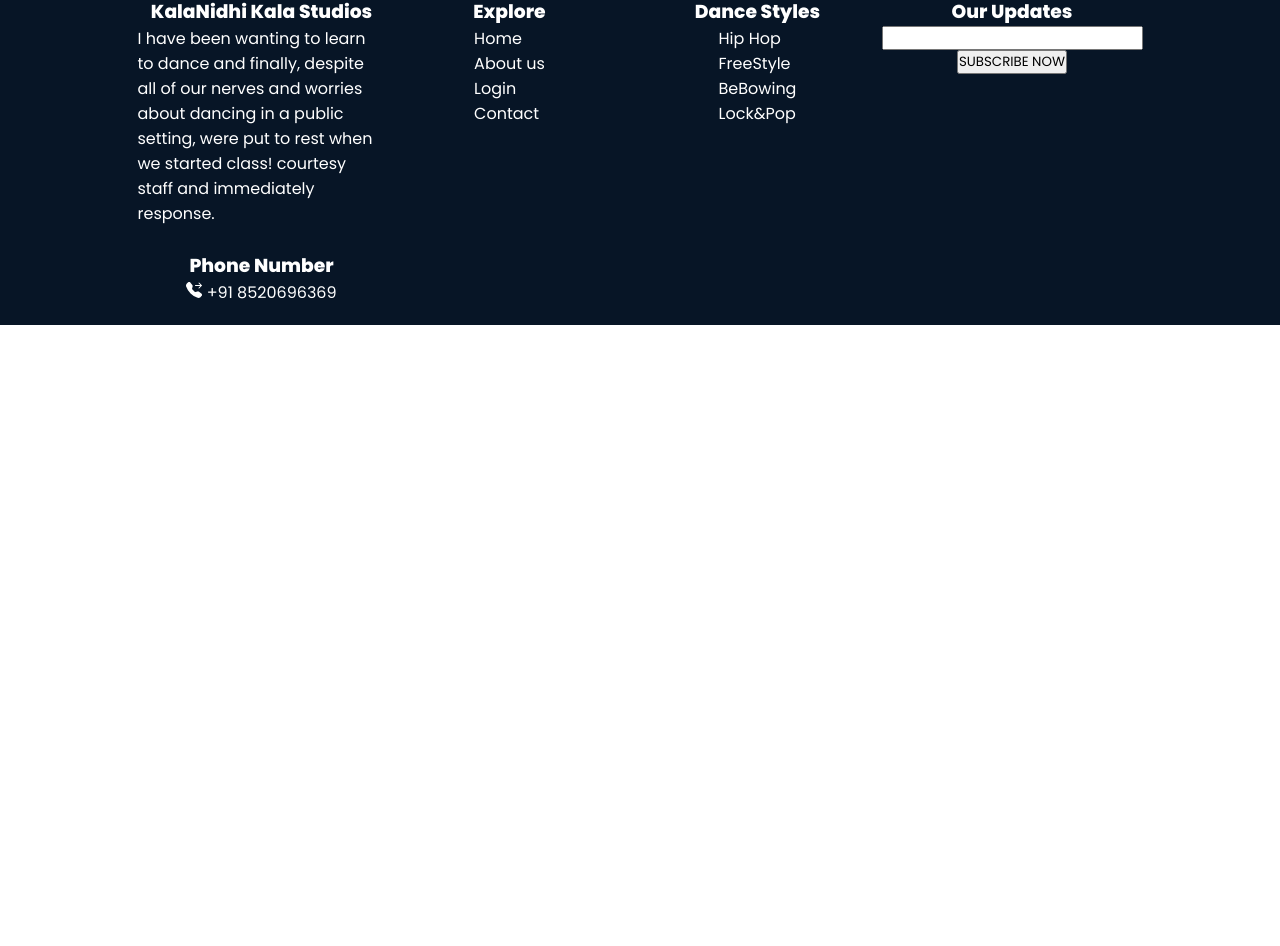
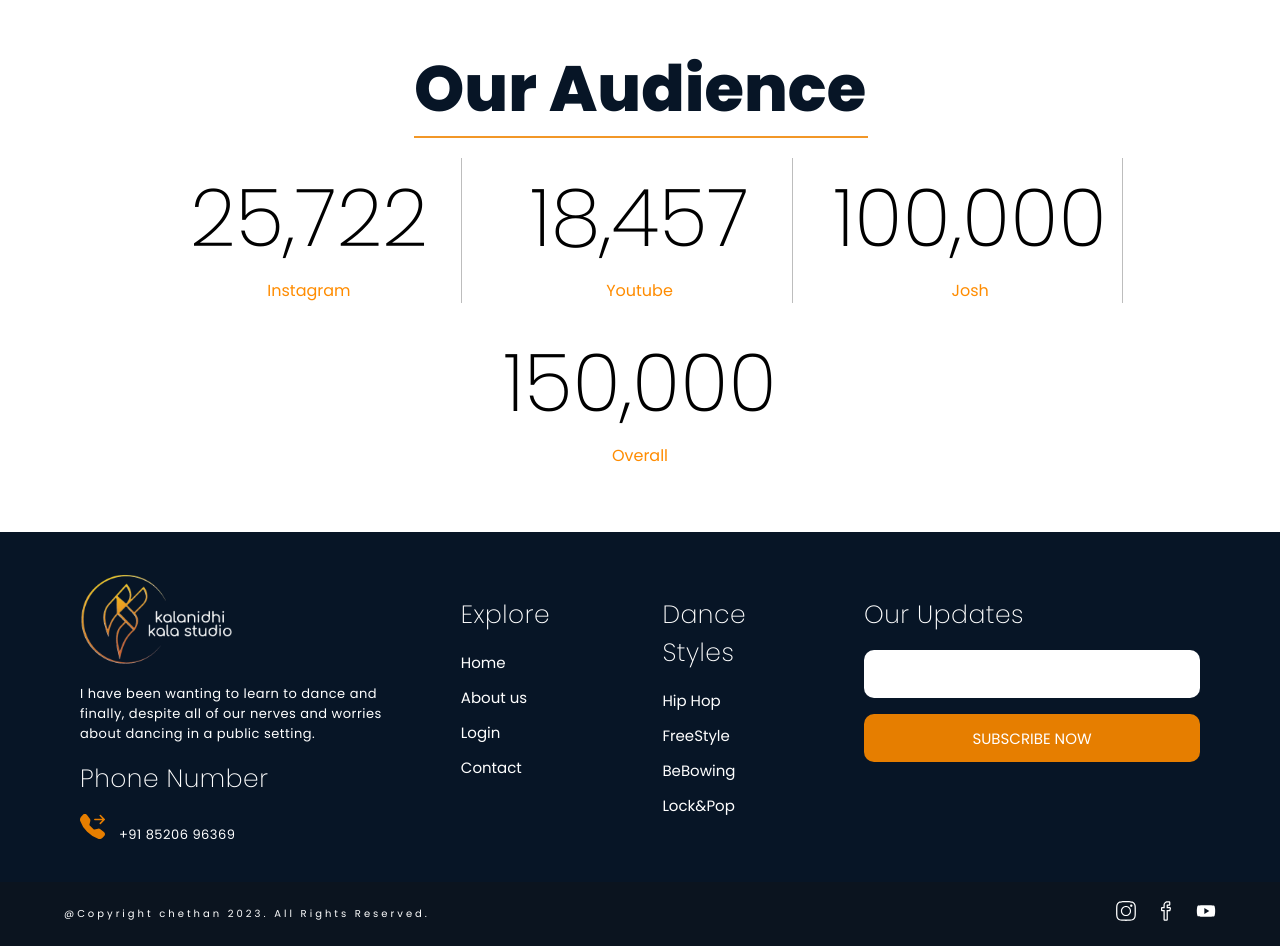
Before and after one commit to Chethan-b13/KnkStudios_Frontend, a React (Create React App) app: page / in a window 1280 px wide. Shown: the part 1582-2528 px from the top of the page. Before the commit the page ends 1907 px from the top, so only its background shows below. Built offline with nearby package versions, Linux system fonts and the light colour scheme.

Commit message:
counter & footer in home page

```diff
--- a/package.json
+++ b/package.json
@@ -7,6 +7,7 @@
     "@testing-library/react": "^13.4.0",
     "@testing-library/user-event": "^13.5.0",
     "react": "^18.2.0",
+    "react-countup": "^6.4.1",
     "react-dom": "^18.2.0",
     "react-icons": "^4.7.1",
     "react-intersection-observer": "^9.4.2",
@@ -14,6 +15,7 @@
     "react-scripts": "5.0.1",
     "react-transition-group": "^4.4.5",
     "sass": "^1.58.3",
+    "use-count-up": "^3.0.1",
     "web-vitals": "^2.1.4"
   },
   "scripts": {
--- /dev/null
+++ b/src/Components/Common/Counter.css
@@ -0,0 +1,31 @@
+.Columns4{
+    display: flex;
+    gap: 2%;
+    align-items: center;
+    width: 100%;
+    justify-content: center;
+    flex-wrap: wrap;
+}
+
+.Columns4 h1{
+    font-size: 5rem;
+    text-align: center;
+    width: 19rem;
+    font-weight: 200;
+}
+
+.Columns4 div:not(:last-child){
+    border-right: 1px solid rgb(189, 189, 189);
+}
+
+.numbers{
+    display: flex;
+    flex-direction: column;
+    align-items: center;
+    justify-content: center;
+    margin-top: 20px;
+}
+
+.numbers p{
+    color: #ff8c00;
+}
--- /dev/null
+++ b/src/Components/Common/Counter.js
@@ -0,0 +1,41 @@
+import React,{useRef} from 'react'
+import CountUp from 'react-countup'
+import { useInView } from 'react-intersection-observer'
+import '../Pages/Home.scss'
+import './Counter.css'
+
+const count = (social_media , end) =>{
+  return (
+    <div className="numbers">
+      <h1><CountUp start={0} end={end} duration={2} delay={0}/></h1>
+      <p>{social_media}</p>
+    </div>
+  );
+}
+
+function Counter () {
+  const {ref:myref , inView:elementVisible } = useInView()
+    const numbers = {
+        Instagram : 25722,
+        Youtube : 18457,
+        Josh : 100000,
+        Overall : 150000
+    }
+  return (
+    <div ref={myref} className="contentContainer">
+        <h1 className='contentH1'>Our Audience</h1>
+        {
+          elementVisible &&
+          <div className="Columns4">
+
+            {Object.keys(numbers).map((key) => {
+                return (count(key, numbers[key]))
+                 })}
+          </div>
+        }
+
+    </div>
+  );
+}
+
+export default Counter;
--- a/src/Components/Common/Footer.css
+++ b/src/Components/Common/Footer.css
@@ -2,32 +2,125 @@
     width: 100%;
     height: auto;
     background-color: #071526;
+    margin-top: 4rem;
 }
 
 .cwhite{
     color: white;
 }
 
-.Col4{
+.Colums4{
     display: flex;
-    justify-content:center;
-    padding: 20px;
+    gap: 4%;
+    padding: 2rem 5rem;
 }
 
 .flex-col{
     display: flex;
     flex-direction: column;
-    align-items: center;
+    justify-content: center;
+    gap: 1rem;
+}
+
+.flex-col p{
+    font-size: 13px;
+    letter-spacing: 0.5px;
+}
+.flex-col p svg{
+    margin-right: 10px;
+    color: #e67e00;
+    font-size: 25px;
+}
+
+.flex-col h3{
+    font-size: 25px;
+    font-weight: 200;
+    letter-spacing: 0.5px;
 }
 
 .col1{
-    width: 20%;
+    width: 30%;
+}
+
+.col1 img{
+    width: 10rem;
 }
 
 .col2{
-    width: 20%;
+    width: 14%;
+    justify-content: initial;
+    padding: 2rem 0rem;
+}
+
+.col2 ul{
+    flex-direction: column;
+    display: flex;
+    gap: 10px;
 }
 
 .col2 ul li a{
     color: white;
+    font-size: 15px;
+    transition: all .2s ease-in-out;
 }
+.col2 ul li a:hover{
+    color: #ff9310;
+}
+
+.col4{
+    justify-content: initial;
+    width: 30%;
+    padding: 2rem 0;
+}
+
+.col4 input{
+    height: 3rem;
+    border-radius: 10px;
+    font-size: 15px;
+    border: none;
+    text-align: center;
+    transition: all .2s ease-in-out;
+}
+
+.col4 input:focus{
+    outline: none;
+    scale: 1.03;
+}
+
+.col4 button{
+    height: 3rem;
+    border-radius: 10px;
+    border: none;
+    color: white;
+    font-size: 15px;
+    background: #e67e00;
+    transition: all .2s ease-in-out;
+}
+
+.col4 button:hover{
+    color: black;
+}
+
+.copyRights{
+    width: 100%;
+    height: 4rem;
+    background-color: #0b141f;
+    display: flex;
+    padding: 0 4rem;
+    color: white;
+    justify-content: space-between;
+    align-items: center;
+}
+
+.copyRights h4{
+    font-weight: 400;
+    font-size: 10px;
+    letter-spacing: 3px;
+}
+
+.ownerLinks{
+    display: flex;
+    gap: 20px;
+    font-size: 20px;
+
+}
--- a/src/Components/Common/Footer.jsx
+++ b/src/Components/Common/Footer.jsx
@@ -1,42 +1,58 @@
-import React from 'react'
-import './Footer.css'
-import {Link} from 'react-router-dom'
-import {BsFillTelephoneForwardFill} from 'react-icons/bs'
+import React from "react";
+import "./Footer.css";
+import { Link } from "react-router-dom";
+import logo from '../../Assets/logo2.png'
+import { SlSocialInstagram,SlSocialFacebook } from "react-icons/sl";
+import { TiSocialYoutube } from "react-icons/ti";
+import { BsFillTelephoneForwardFill } from "react-icons/bs";
 
 const Footer = () => {
   return (
-    <div className='FooterContainer'>
-        <div className="Col4">
+    <div className="FooterContainer">
+      <div className="Colums4">
         <div className="flex-col cwhite col1">
-                <h3>KalaNidhi Kala Studios</h3>
+          <img width="10px" src={logo} alt="" />
           <p>
-                I have been wanting to learn to dance and finally, despite all of our
-          nerves and worries about dancing in a public setting, were put to rest
-          when we started class! courtesy staff and immediately response.
+            I have been wanting to learn to dance and finally, despite all of
+            our nerves and worries about dancing in a public setting.
           </p>
-                <br />
-
           <h3>Phone Number</h3>
-                <p> <BsFillTelephoneForwardFill /> +91 8520696369</p>
+          <p>
+            <BsFillTelephoneForwardFill /> +91 85206 96369
+          </p>
         </div>
         <div className="flex-col cwhite col2">
           <h3>Explore</h3>
           <ul>
-                    <li><Link to={'/'}>Home</Link></li>
-                    <li><Link to={'/'}>About us</Link></li>
-                    <li><Link to={'/'}>Login</Link></li>
-                    <li><Link to={'/'}>Contact</Link></li>
-
+            <li>
+              <Link to={"/"}>Home</Link>
+            </li>
+            <li>
+              <Link to={"/"}>About us</Link>
+            </li>
+            <li>
+              <Link to={"/"}>Login</Link>
+            </li>
+            <li>
+              <Link to={"/"}>Contact</Link>
+            </li>
           </ul>
         </div>
         <div className="flex-col cwhite col2">
           <h3>Dance Styles</h3>
           <ul>
-                    <li><Link to={'/'}>Hip Hop</Link></li>
-                    <li><Link to={'/'}>FreeStyle</Link></li>
-                    <li><Link to={'/'}>BeBowing</Link></li>
-                    <li><Link to={'/'}>Lock&Pop</Link></li>
-
+            <li>
+              <Link to={"/"}>Hip Hop</Link>
+            </li>
+            <li>
+              <Link to={"/"}>FreeStyle</Link>
+            </li>
+            <li>
+              <Link to={"/"}>BeBowing</Link>
+            </li>
+            <li>
+              <Link to={"/"}>Lock&Pop</Link>
+            </li>
           </ul>
         </div>
         <div className="flex-col cwhite col4">
@@ -45,8 +61,16 @@
           <button>SUBSCRIBE NOW</button>
         </div>
       </div>
+      <div className="copyRights">
+        <h4>@Copyright chethan 2023. All Rights Reserved.</h4>
+        <div className="ownerLinks">
+            <Link className="cwhite"  to={'/'}><SlSocialInstagram /></Link>
+            <Link className="cwhite" to={'/'}><SlSocialFacebook /></Link>
+            <Link className="cwhite" to={'/'}><TiSocialYoutube /></Link>
         </div>
-  )
-}
+      </div>
+    </div>
+  );
+};
 
-export default Footer
+export default Footer;
--- a/src/Components/Pages/Content.jsx
+++ b/src/Components/Pages/Content.jsx
@@ -1,7 +1,9 @@
 import React from "react";
 import { useInView } from "react-intersection-observer";
 import image1 from "../../Assets/hiphop1.jpg";
+import Counter from "../Common/Counter";
 import Card from "./Card";
+
 
 import "./Home.scss";
 import OurStory from "./OurStory";
@@ -27,7 +29,7 @@
           <Card dstyle="FreeStyle" img={image1} />
         </div>
       </div>
-
+      <Counter />
     </div>
   );
 };
--- a/src/Components/Pages/Home.scss
+++ b/src/Components/Pages/Home.scss
@@ -9,10 +9,10 @@
 
 .OnVisibleAnimate{
     &-fast{
-        animation: fadein 1.5s;
+        animation: fadein 1s;
     }
     &-slow{
-        animation: fadein 3.5s;
+        animation: fadein 2.5s;
     }
 }
 
```
Also changed, not shown: src/Assets/logo2.png (added), 1 other file (tests, documents, lock files or other folders). Lines whose indentation alone changed are shown as unchanged.
